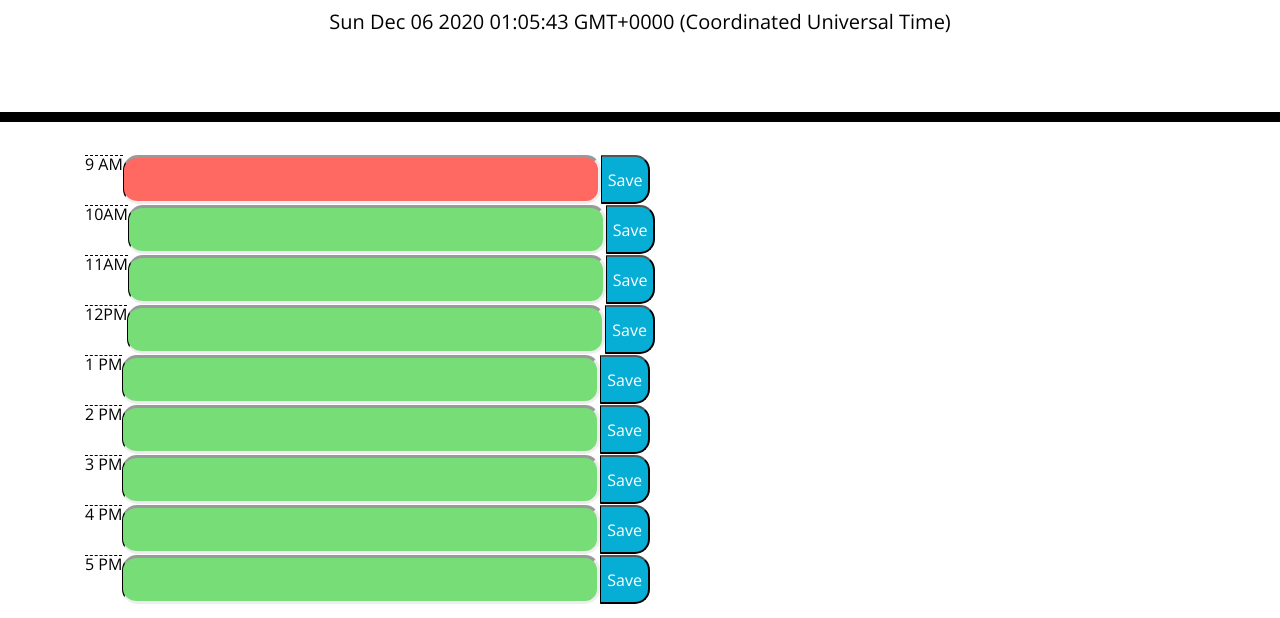
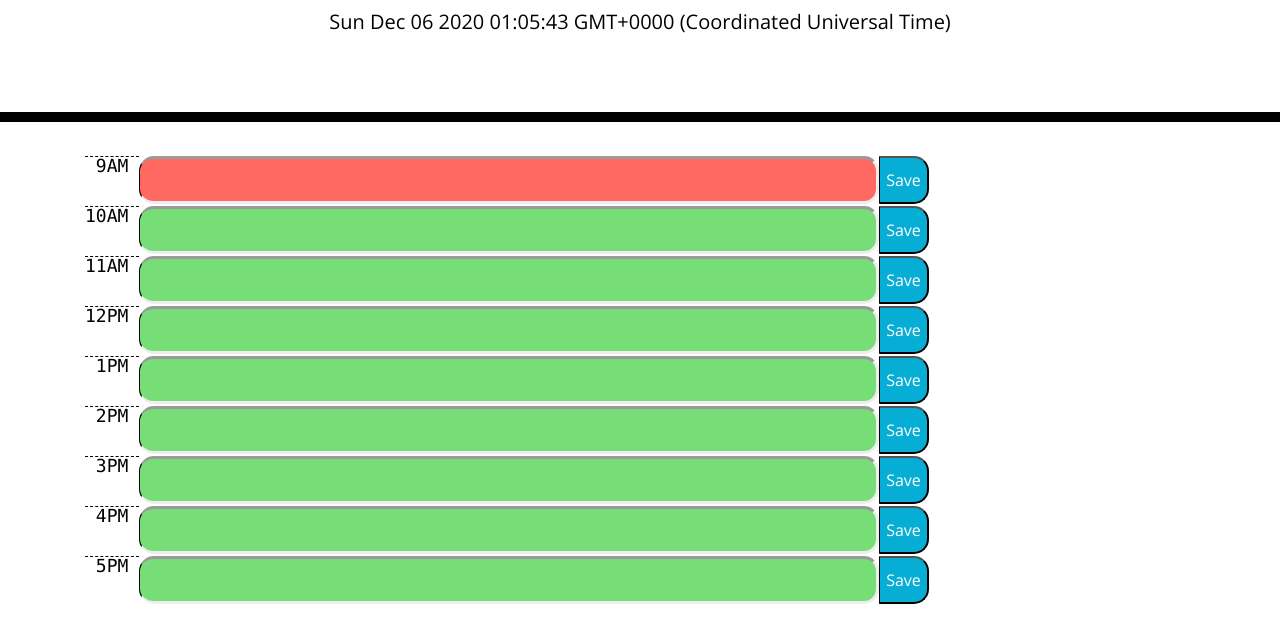
Before and after one commit to wodaje/WorkDayPlanner, a plain HTML site: page index.html in a window 1280 px wide. Shown: the part 182-800 px from the top of the page. Drawn offline with nearby package versions, Linux system fonts and the light colour scheme.

Commit message:
optimzide timer function some css but still has bug in css

```diff
--- a/plan_script.js
+++ b/plan_script.js
@@ -1,17 +1,21 @@
 // Hour Range
 var hourArray = ["9","10","11","12","13","14","15","16","17"]
-var hourArrayAm = ["9 AM","10AM","11AM","12PM","1 PM","2 PM","3 PM","4 PM","5 PM"]
+var hourArrayAm = [" 9AM ","10AM ","11AM ","12PM "," 1PM "," 2PM "," 3PM "," 4PM "," 5PM "]
 
 
 // Allow for automatic formatting for hourly fields checked every minute
-var timer = setInterval(formatField, 1000)
-
+// and initilzation of variables reuse in functions
+var timer = setInterval(checkTime, 1000)
+var dateTime = new Date()
+var hourNow = dateTime.getHours()
+var oldHour = Number
 
 // execute dynamic loading of page
 divLoop()
 labelHour()
 textField()
 createButton()
+checkTime()
 formatField()
 fillContent()
 
@@ -19,8 +23,8 @@ fillContent()
 // creating row divs and load
 function divLoop(){
     hourArray.forEach(function(hour){
-      let divElement = $(`<div id='d${hour}'></div>`)
-      divElement.addClass("row")
+        let divElement = $(`<div id='d${hour}'></div>`)
+        divElement.addClass("row")
         $(".container").append(divElement)
         })
 }
@@ -29,7 +33,7 @@ function divLoop(){
 // creating Hour Label
 function labelHour(){
     hourArray.forEach(function(hour,i){
-        let labelHour = $(`<t>${hourArrayAm[i]}</t>`)
+        let labelHour = $(`<pre>${hourArrayAm[i]}</pre>`)
         labelHour.addClass("hour")
         $(`#d${hour}`).append(labelHour)
     })
@@ -39,7 +43,8 @@ function labelHour(){
 // creating Text Fields
 function textField(){
     hourArray.forEach(function(hour){
-        let textBlock = $(`<textarea id= 't${hour}'; rows= '2'; cols= '50'>`)
+      //  let textBlock = $(`<textarea id= 't${hour}'; rows= '2'; cols= '50'>`)
+      let textBlock = $(`<textarea id='t${hour}'class=' col-xs-4 col-sm-8'>`)
         $(`#d${hour}`).append(textBlock)
     })
 }
@@ -48,7 +53,7 @@ function textField(){
 // Creating Buttons
 function createButton(){
     hourArray.forEach(function(hour){
-        var btn = $(`<button id= b${hour}>`)
+        var btn = $(`<button id='b${hour}'class=' col-xs-1 col-sm1'>`)
         btn.addClass("saveBtn")
         btn.text("Save")
         $(`#d${hour}`).append(btn)
@@ -59,16 +64,9 @@ function createButton(){
 // Controls time window and dynamic format updates
 function formatField(){
 
-    // display time fix for continued functionality testing regardless of instructor time window view
+    // display time adjsutment for continued functionality testing regardless of instructor time window view
 
-    var dateTime = new Date()
-    $("#currentDay").html(dateTime)
-
-    let offSet = 0
-    let hourNow = dateTime.getHours()
-    if (hourNow > 17){offSet = 8}
-    else if (hourNow < 9) {offSet = -8}
-    hourNow = hourNow - offSet
+    oldHour = hourNow
 
     // clears classes first for refresh
     hourArray.forEach(function(hour){
@@ -127,6 +125,25 @@ function fillContent(){
     })
 }
 
+// the time adjustment needs to be repated here to keep variable hourNow consistently offset for comparison
+function checkTime(){
+
+    let dateTime = new Date()
+    $("#currentDay").html(dateTime)
+
+    hourNow = dateTime.getHours()
+    let offSet = 0
+    if (hourNow > 17){offSet = 8}
+    else if (hourNow < 9) {offSet = -8}
+    hourNow = hourNow - offSet
+
+    if (oldHour < hourNow){
+        formatField()
+    }
+}
+
+
+
 // this code below is for me to work out with tutor block I ran across
 
 //var dayEl = $("<input type= 'number'; onchange= 'adjustTime()'>")
--- a/style.css
+++ b/style.css
@@ -6,8 +6,7 @@ body {
 
 .container{
   width: 100%;
-  margin: auto;
-}
+  }
 
 textarea{
   background: transparent;
@@ -36,18 +35,19 @@ textarea{
 
 }
 
-.row {
-  margin: auto;
+ .row {
   white-space: pre-wrap;
   height: 50px;
-  border-top: 1px solid white;
+  border-top: 2px solid white;
+  margin: auto;
   }
 
 .hour {
   background-color: #ffffff;
   color: #000000;
   border-top: 1px dashed #000000;
-}
+  font-size: 18px;
+ }
 
 .past {
   background-color: #d3d3d3;
```
Also changed, not shown: 1 other file.
